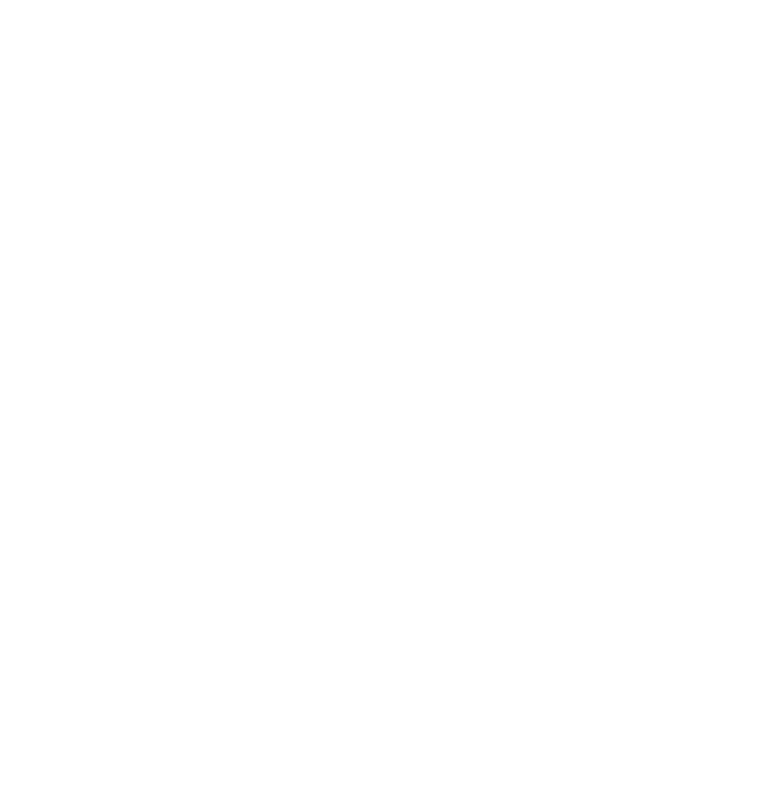
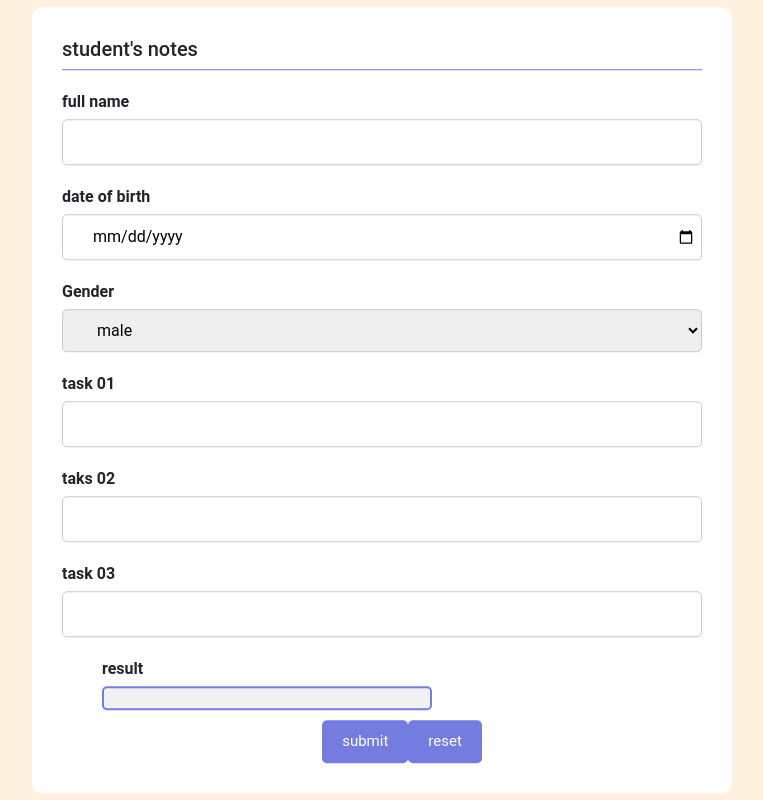
Before and after one commit to MD-youcef/StudentsNotes, a plain HTML site: page index.html in a window 1280 px wide. Shown: the whole page, without its empty margins (258-1021 px from the left). Drawn offline with nearby package versions, Linux system fonts and the light colour scheme.

Commit message:
font famile

```diff
--- a/css/style.css
+++ b/css/style.css
@@ -0,0 +1,102 @@
+body {
+    margin: 0px;
+    padding: 0px;
+    background-color: #fef1df;
+    position: absolute;
+    top: 50%;
+    left: 50%;
+    transform:translate(-50%, -50%);
+    font-family:  "roboto", sans-serif;
+    font-weight: bold;
+    min-width: 700px;
+}
+
+form {
+    padding: 30px;
+    background-color: white;
+    border-radius: 10px;
+}
+
+form h1 {
+    font-size: 20px;
+}
+
+form .separation {
+    width: 100%;
+    height: 1px;
+    background-color: #747cdf;
+}
+
+form .corps-formulaire .groupe {
+    position: relative; /* pour mattre positionner l'élément dants le flux normal de la page */
+    margin-top: 20px;
+    display: flex;
+    flex-direction: column;
+}
+
+form .corps-formulaire .gauche .groupe input, form .corps-formulaire .gauche .groupe select {
+    margin-top: 5px;
+    padding: 10px 5px 10px 30px;
+    border: 1px solid #c9c9c9;
+    outline-color: #747cdf;
+    border-radius: 5px;
+}
+
+form .corps-formulaire .gauche .groupe i {
+    position: absolute; /* positionné par rapport à son parent le plus proche positionné */
+    left: 0;
+    top: 25px;
+    padding: 9px 8px;
+    color: #747cdf;
+}
+
+form .corps-formulaire .droite{
+    margin-left: 40px;
+}
+form .corps-formulaire .droite .groupe{
+    height: 100%;
+}
+
+form .corps-formulaire .droite .groupe .result {
+    margin-top: 5px;
+    padding: 10px;
+    background-color: #f1f1f1;
+    border: 2px solid #747cdf;
+    border-radius: 5px;
+    height: 100%;
+    width: 330px;
+
+}
+
+form .pied-formulaire button {
+    margin-top: 10px;
+    background-color: #747cdf;
+    color: white;
+    font-size: 15px;
+    border: none;
+    padding: 10px 20px;
+    border-radius: 5px;
+    outline: pointer;
+    transition: transform 0.5s;
+}
+form .pied-formulaire .button:hover {
+    transform: scale(1.05);
+}
+
+@media screen and (max-width: 920px) {
+    form .corps-formulaire .droite {
+        margin-left: 0px;
+    }
+}
+
+.pied-formulaire {
+    display: flex;
+    justify-content: center;
+}
+
+.markfail {
+    color: red;
+}
+.marksucceed {
+    color: lawngreen;
+}
--- a/index.html
+++ b/index.html
@@ -18,7 +18,57 @@
     <!-- place navbar here -->
   </header>
   <main>
-
+<form onsubmit="event.preventDefault();">
+<h1>student's notes</h1>
+<div class="separation"></div>
+<div class="corps-formulaire">
+    <div class="gauche">
+            <div class="groupe">
+                <label>full name</label>
+                <input autocomplete="off"class="fullname" type="text"/>
+                <i class="fas fa-user"></i>
+            </div>
+            <div class="groupe">
+                <label>date of birth</label>
+                <input autocomplete="off" class="date0fbirth" type="date"/>
+                <i class="fas fa-envelope"></i>
+            </div>
+            <div class="groupe">
+                <label>Gender</label>
+                <select name="gender">
+                    <option value="male">male</option>
+                    <option value="female">female</option>
+                </select>
+                <i class="fa-solid fa-venus-double"></i>
+            </div>
+            <div class="groupe">
+                <label>task 01</label>
+                <input autocomplete="off" class="task1" type="text"/>
+                <i class="fa-solid fa-clipboard"></i>
+            </div>
+            <div class="groupe">
+                <label>taks 02</label>
+                <input autocomplete="off" class="taks2" type="text"/>
+                <i class="fa-solid fa-clipboard"></i>
+            </div>
+            <div class="groupe">
+                <label>task 03</label>
+                <input autocomplete="off" class="taks3" type="text"/>
+                <i class="fa-solid fa-clipboard"></i>
+            </div>
+ </div>
+    <div class="droite">
+        <div class="groupe">
+            <label>result</label>
+            <div class="result"></div>
+        </div>
+        <div class="pied-formulaire">
+            <button class="button-calcule submit">submit</button>
+            <button class="button-calcule reset">reset</button>
+        </div>
+    </div>
+</div>
+</form>
   </main>
   <footer>
     <!-- place footer here -->
```
